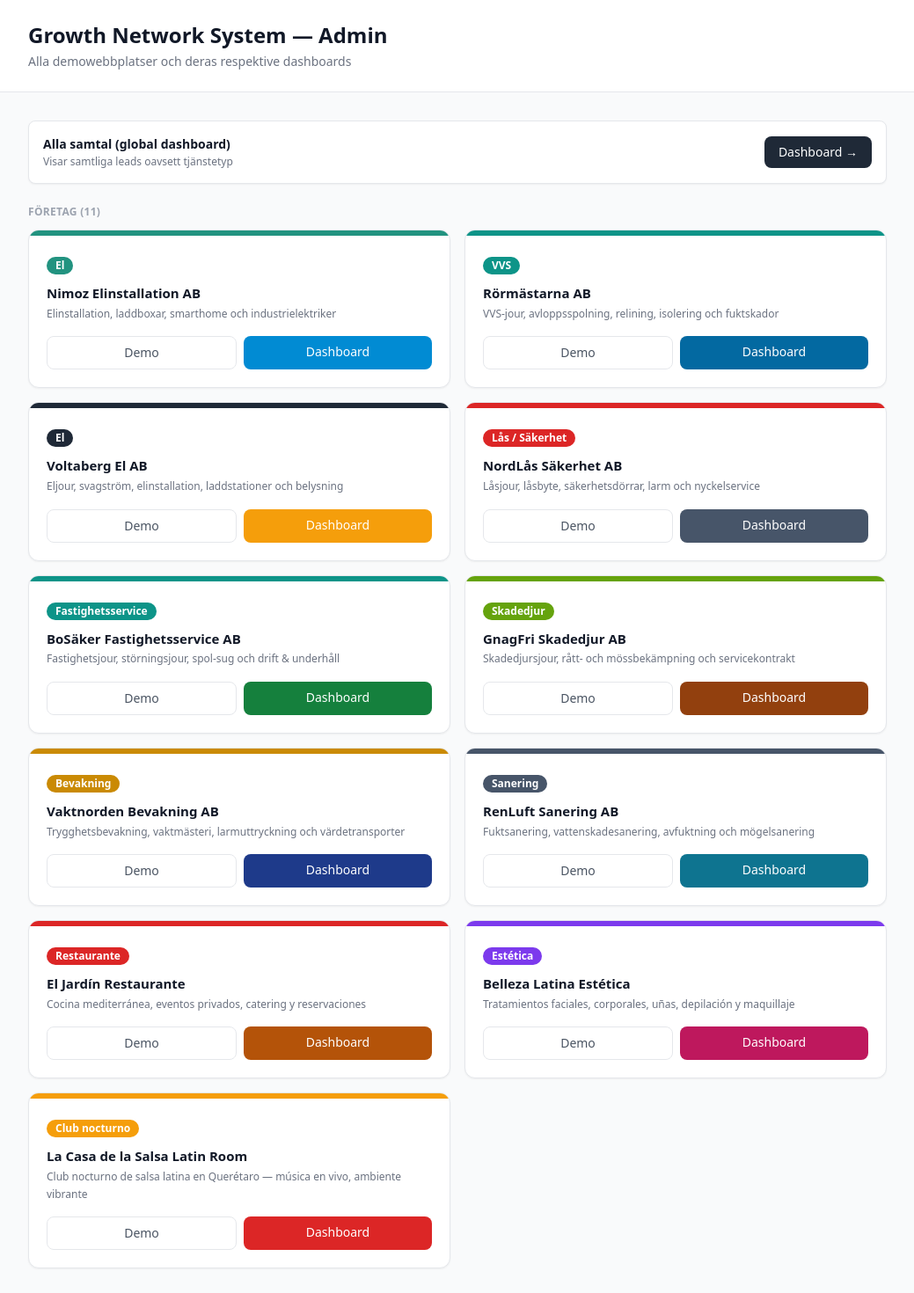
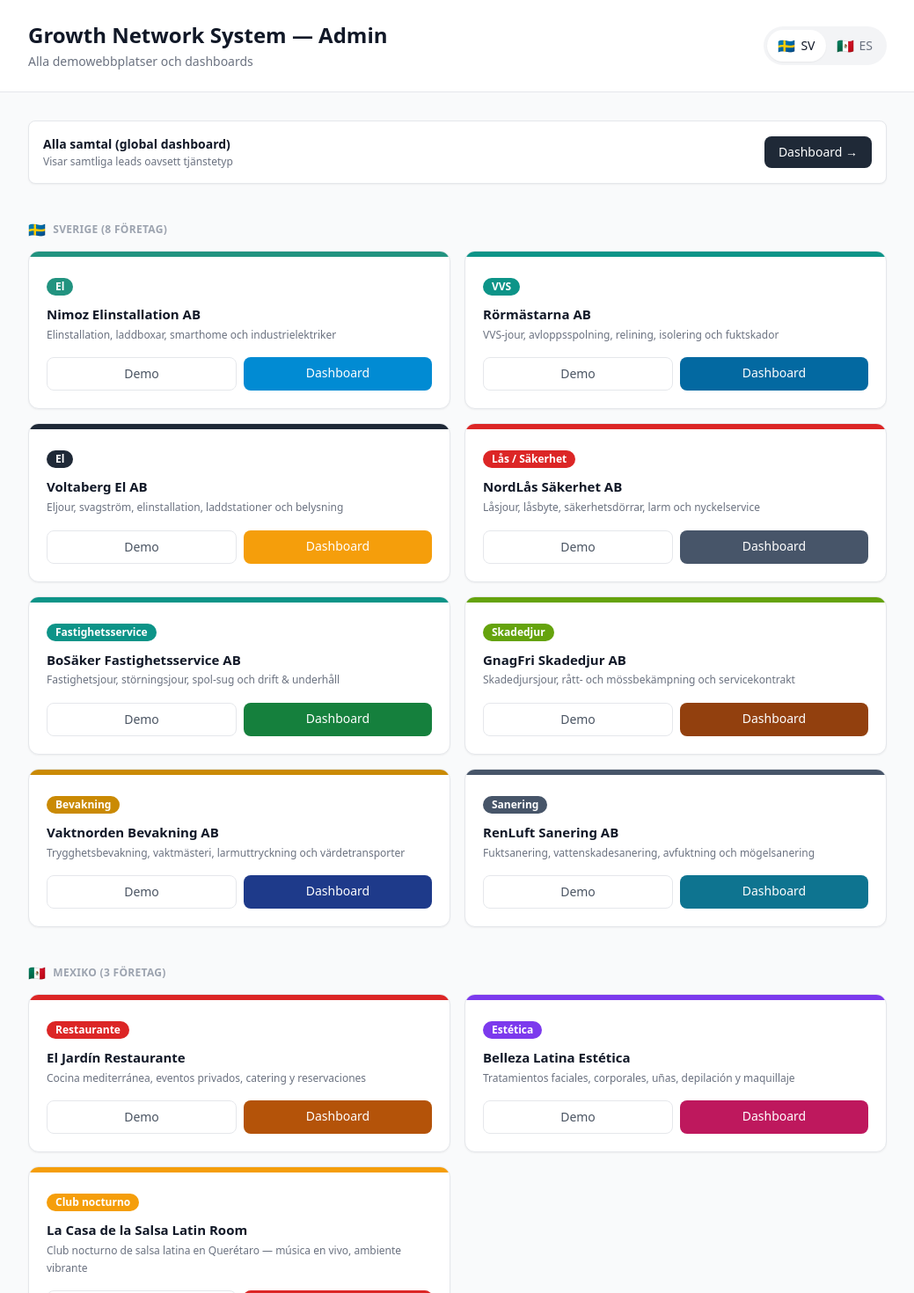
Before and after one commit to davidlindholm/AI-Receptionist, a Next.js app: page /admin in a window 1280 px wide. Shown: the top 1470 px of the page at 88% size, without its empty margins (120-1159 px from the left). Built offline with nearby package versions, Linux system fonts and the light colour scheme.

Commit message:
Fix dashboard translations

```diff
--- a/amplify.yml
+++ b/amplify.yml
@@ -3,6 +3,7 @@ frontend:
   phases:
     preBuild:
       commands:
+        - nvm install 18
         - nvm use 18
         - npm ci
     build:
@@ -11,7 +12,7 @@ frontend:
   artifacts:
     baseDirectory: .next
     files:
-      - "**/*"
+      - '**/*'
   cache:
     paths:
       - node_modules/**/*
--- a/app/admin/page.tsx
+++ b/app/admin/page.tsx
@@ -1,27 +1,66 @@
+"use client";
+
+import { useState } from "react";
 import Link from "next/link";
 import { COMPANIES } from "@/lib/companies";
+import { t, type Lang } from "@/lib/i18n";
+
+const swedenCompanies = COMPANIES.filter((c) => (c.language ?? "sv") === "sv");
+const mexicoCompanies = COMPANIES.filter((c) => c.language === "es");
 
 export default function AdminPage() {
+  const [lang, setLang] = useState<Lang>("sv");
+
   return (
     <div className="min-h-screen bg-gray-50">
-
       {/* Header */}
       <header className="border-b border-gray-200 bg-white">
-        <div className="mx-auto max-w-5xl px-6 py-6">
-          <h1 className="text-2xl font-bold text-gray-900">Growth Network System — Admin</h1>
+        <div className="mx-auto max-w-5xl px-6 py-6 flex items-center justify-between">
+          <div>
+            <h1 className="text-2xl font-bold text-gray-900">
+              {t("adminTitle", lang)}
+            </h1>
             <p className="text-sm text-gray-500 mt-1">
-            Alla demowebbplatser och deras respektive dashboards
+              {t("adminSubtitle", lang)}
             </p>
+          </div>
+
+          {/* Language toggle */}
+          <div className="flex items-center bg-gray-100 rounded-full p-1">
+            <button
+              onClick={() => setLang("sv")}
+              className={`flex items-center gap-1.5 px-3 py-1.5 rounded-full text-sm font-medium transition-all ${
+                lang === "sv"
+                  ? "bg-white text-gray-900 shadow-sm"
+                  : "text-gray-500 hover:text-gray-700"
+              }`}
+            >
+              <span className="text-base">🇸🇪</span> SV
+            </button>
+            <button
+              onClick={() => setLang("es")}
+              className={`flex items-center gap-1.5 px-3 py-1.5 rounded-full text-sm font-medium transition-all ${
+                lang === "es"
+                  ? "bg-white text-gray-900 shadow-sm"
+                  : "text-gray-500 hover:text-gray-700"
+              }`}
+            >
+              <span className="text-base">🇲🇽</span> ES
+            </button>
+          </div>
         </div>
       </header>
 
-      <main className="mx-auto max-w-5xl px-6 py-8 space-y-6">
-
+      <main className="mx-auto max-w-5xl px-6 py-8 space-y-10">
         {/* Global dashboard link */}
         <div className="rounded-lg bg-white border border-gray-200 p-4 flex items-center justify-between shadow-sm">
           <div>
-            <p className="font-semibold text-gray-900 text-sm">Alla samtal (global dashboard)</p>
-            <p className="text-xs text-gray-500 mt-0.5">Visar samtliga leads oavsett tjänstetyp</p>
+            <p className="font-semibold text-gray-900 text-sm">
+              {t("globalDashboard", lang)}
+            </p>
+            <p className="text-xs text-gray-500 mt-0.5">
+              {t("globalDashboardSub", lang)}
+            </p>
           </div>
           <Link
             href="/dashboard"
@@ -31,17 +70,39 @@ export default function AdminPage() {
           </Link>
         </div>
 
-        {/* Company cards */}
-        <div>
-          <h2 className="text-xs font-semibold uppercase tracking-wide text-gray-400 mb-3">
-            Företag ({COMPANIES.length})
+        {/* 🇸🇪 Sweden */}
+        <section>
+          <h2 className="flex items-center gap-2 text-xs font-semibold uppercase tracking-wide text-gray-400 mb-3">
+            <span className="text-base">🇸🇪</span>
+            {t("sweden", lang)} ({swedenCompanies.length} {t("companies", lang).toLowerCase()})
           </h2>
           <div className="grid gap-4 sm:grid-cols-2">
-            {COMPANIES.map((company) => (
-              <div
-                key={company.slug}
-                className="rounded-xl bg-white border border-gray-200 overflow-hidden shadow-sm hover:shadow-md transition-shadow"
-              >
+            {swedenCompanies.map((company) => (
+              <CompanyCard key={company.slug} company={company} />
+            ))}
+          </div>
+        </section>
+
+        {/* 🇲🇽 Mexico */}
+        <section>
+          <h2 className="flex items-center gap-2 text-xs font-semibold uppercase tracking-wide text-gray-400 mb-3">
+            <span className="text-base">🇲🇽</span>
+            {t("mexico", lang)} ({mexicoCompanies.length} {t("companies", lang).toLowerCase()})
+          </h2>
+          <div className="grid gap-4 sm:grid-cols-2">
+            {mexicoCompanies.map((company) => (
+              <CompanyCard key={company.slug} company={company} />
+            ))}
+          </div>
+        </section>
+      </main>
+    </div>
+  );
+}
+
+function CompanyCard({ company }: { company: (typeof COMPANIES)[number] }) {
+  return (
+    <div className="rounded-xl bg-white border border-gray-200 overflow-hidden shadow-sm hover:shadow-md transition-shadow">
       {/* Colour accent bar */}
       <div className="h-1.5" style={{ backgroundColor: company.accentColor }} />
 
@@ -79,11 +140,5 @@ export default function AdminPage() {
         </div>
       </div>
     </div>
-            ))}
-          </div>
-        </div>
-
-      </main>
-    </div>
   );
 }
--- a/lib/i18n.ts
+++ b/lib/i18n.ts
@@ -82,6 +82,18 @@ const strings = {
   emptyMatchPost:    { sv: "visas här. Klicka på",      es: "se mostrarán aquí. Haz clic en" },
   emptyMatchEnd:     { sv: "för att testa flödet.",     es: "para probar el flujo." },
 
+  // ── Admin page ────────────────────────────────────────────────────────
+  adminTitle:        { sv: "Growth Network System — Admin", es: "Growth Network System — Admin" },
+  adminSubtitle:     { sv: "Alla demowebbplatser och dashboards",
+                       es: "Todos los sitios demo y dashboards" },
+  globalDashboard:   { sv: "Alla samtal (global dashboard)",
+                       es: "Todas las llamadas (dashboard global)" },
+  globalDashboardSub:{ sv: "Visar samtliga leads oavsett tjänstetyp",
+                       es: "Muestra todos los leads sin importar el tipo" },
+  sweden:            { sv: "Sverige",              es: "Suecia" },
+  mexico:            { sv: "Mexiko",               es: "México" },
+  companies:         { sv: "Företag",              es: "Empresas" },
+
   // ── Buttons ───────────────────────────────────────────────────────────
   simulating:        { sv: "Simulerar…",                es: "Simulando…" },
   simulateCall:      { sv: "Simulera samtal",           es: "Simular llamada" },
```
Lines whose indentation alone changed are shown as unchanged.
